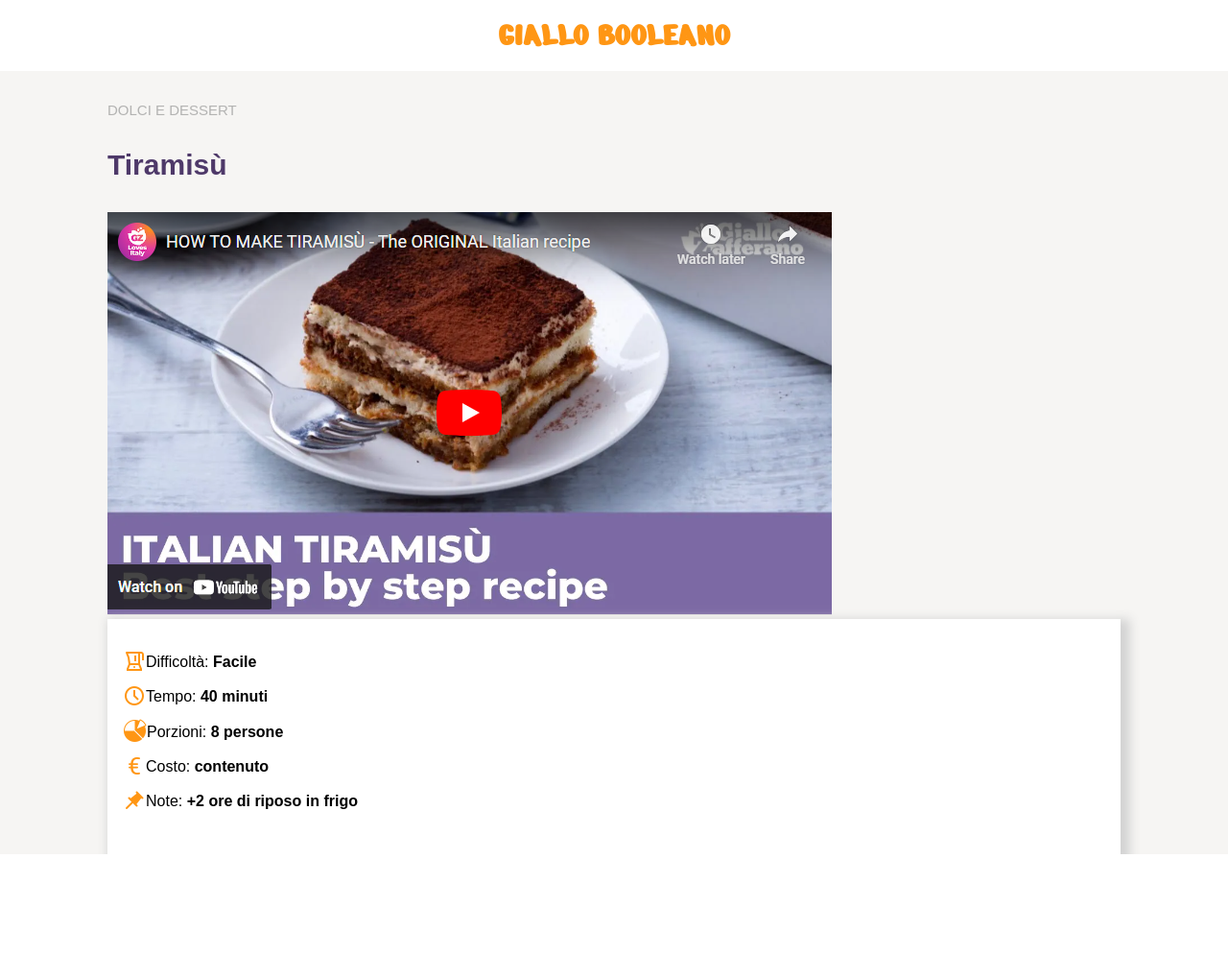
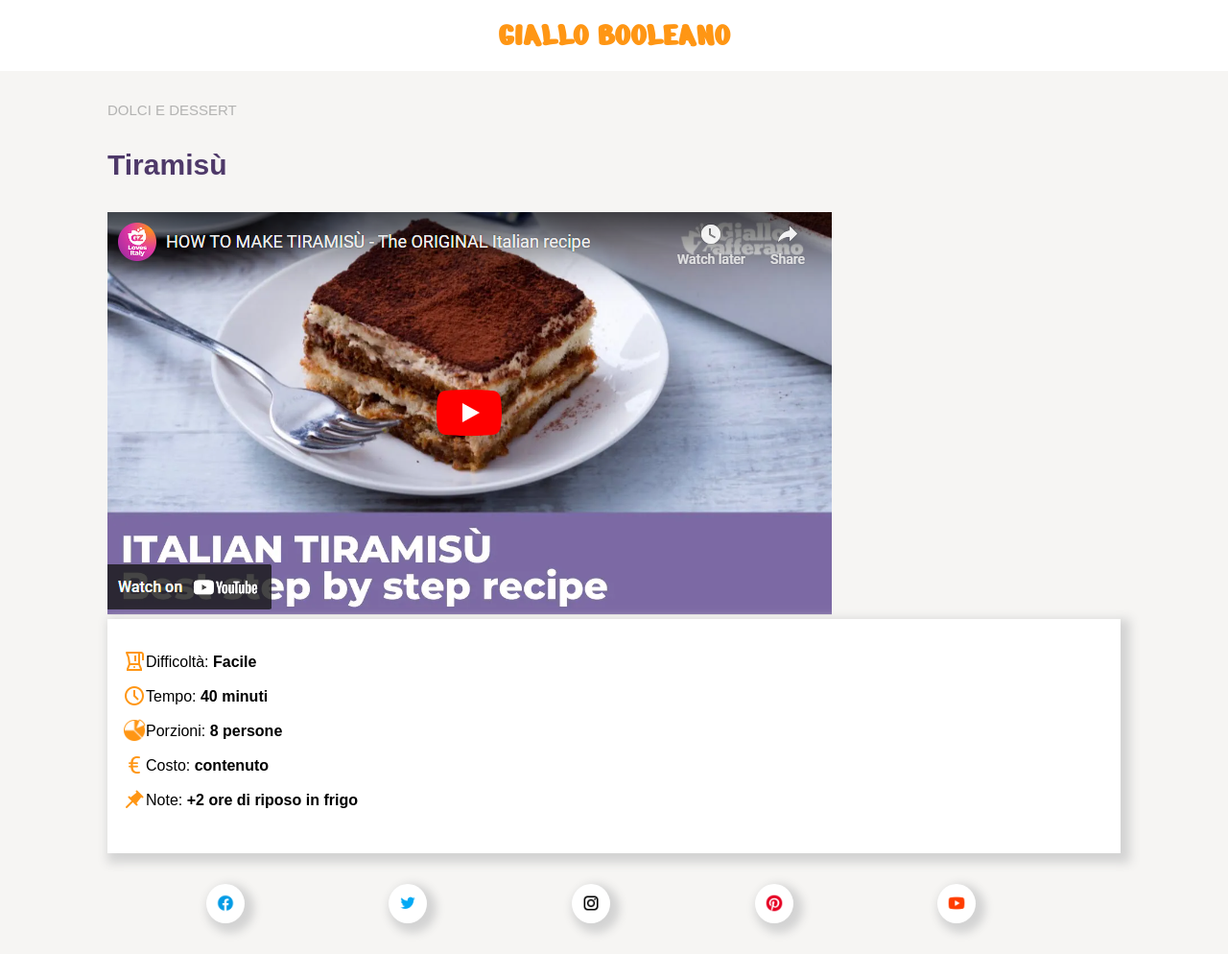
Before and after one commit to Pietroo03/htmlcss-responsive-layout, a plain HTML site: page index.html in a window 1280 px wide. Shown: the whole page at 96% size. Before the commit the page ends 890 px from the top, so only its background shows below. Drawn offline with Linux system fonts and the light colour scheme.

Commit message:
add main section
added socials section
added imgs
added css style

```diff
--- a/css/style.css
+++ b/css/style.css
@@ -30,6 +30,10 @@ body{
 
 .col-12{
     width: 100%;
+}
+
+.col-1{
+    width: calc((100% / 12) *1);
 }
 
 img{
@@ -114,7 +118,7 @@ main{
     }
 
     .portions img{
-        width: 25px;
+        width: 24px;
     }
 
     div span:last-child{
@@ -124,4 +128,27 @@ main{
 
 /* #endregion video-card */
 
+/* #region socials */
+
+#socials{
+    padding: 2rem 0;
+
+    img{
+        width: 24px;
+        vertical-align: text-bottom;
+    }
+
+    .col-1 div{
+        width: 40px;
+        /* height: 30px; */
+        padding: 10px;
+        background-color: white;
+        border-radius: 50%;
+        text-align: center;
+        box-shadow: 5px 5px 10px 5px lightgray;
+    }
+}
+
+/* #endregion socials */
+
 /* #endregion main */
--- a/index.html
+++ b/index.html
@@ -19,10 +19,13 @@
 
 <body>
 
+<!-- Header -->
     <header id="app-header">
         <h1 class="title-header">GIALLO BOOLEANO</h1>
     </header>
+<!-- Main -->
     <main id="app-main">
+<!-- Section description -->
         <section id="description">
             <div class="container">
                 <div class="row">
@@ -33,6 +36,7 @@
                 </div>
             </div>
         </section>
+<!-- Section video-card -->
         <setion id="video-card">
             <div class="container">
                 <div class="row flex-wrap">
@@ -59,6 +63,39 @@
                 </div>
             </div>
         </setion>
+<!-- Section socials -->
+        <section id="socials">
+            <div class="container">
+                <div class="row space-evenly">
+                    <div class="col-1">
+                        <div class="facebook btn">
+                            <a href="#"><img src="./img/facebook.png" alt=""></a>
+                        </div>
+                    </div>
+                    <div class="col-1">
+                        <div class="twitter btn">
+                            <a href="#"><img src="./img/twitter.png" alt=""></a>
+                        </div>
+                    </div>
+                    <div class="col-1">
+                        <div class="instagram btn">
+                            <a href="#"><img src="./img/instagram.png" alt=""></a>
+                        </div>
+                    </div>
+                    <div class="col-1">
+                        <div class="pinterest btn">
+                            <a href="#"><img src="./img/pinterest.png" alt=""></a>
+                        </div>
+                    </div>
+                    <div class="col-1">
+                        <div class="youtube btn">
+                            <a href="#"><img src="./img/youtube.png" alt=""></a>
+                        </div>
+                    </div>
+                </div>
+            </div>
+        </section>
+        <section id="adv"></section>
         <section id="presentation"></section>
     </main>
     <footer id="app-footer"></footer>
```
Also changed, not shown: img/facebook.png (added), img/instagram.png (added), img/pinterest.png (added), img/twitter.png (added), img/youtube.png (added).
